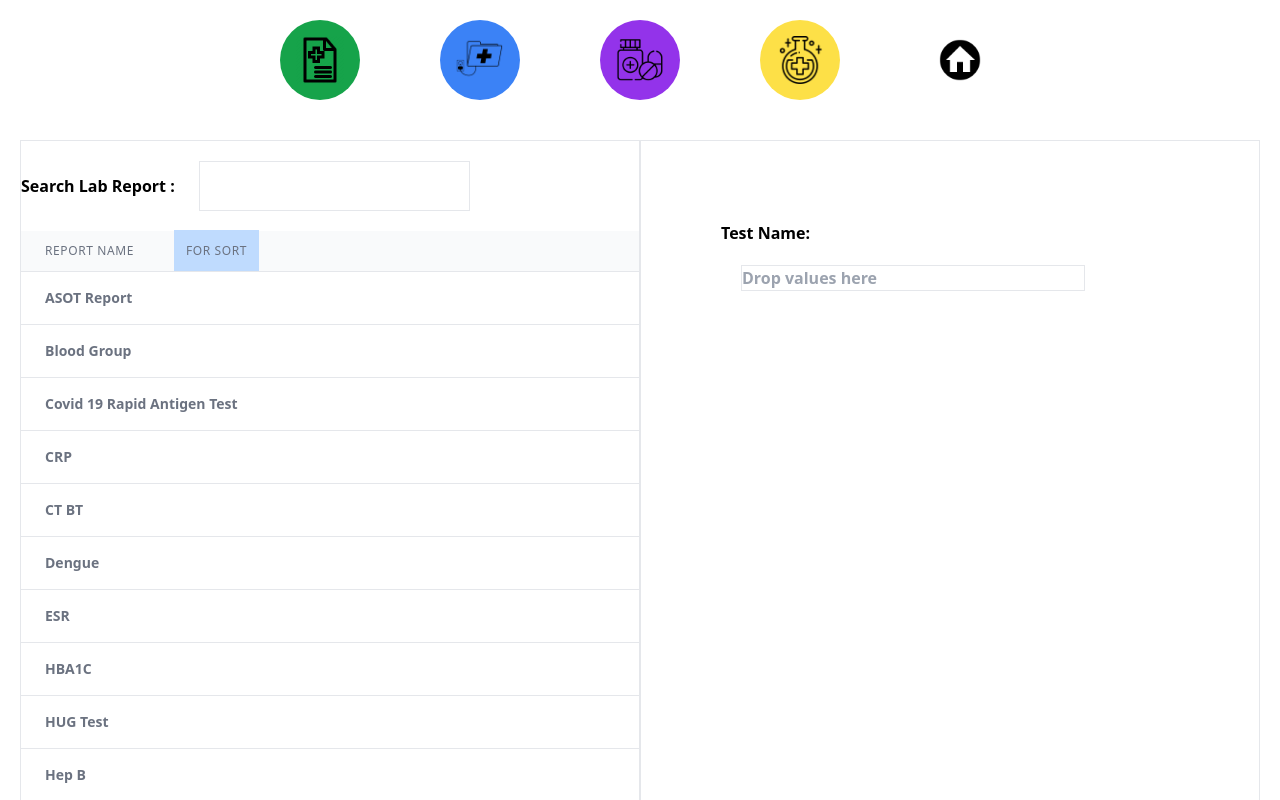
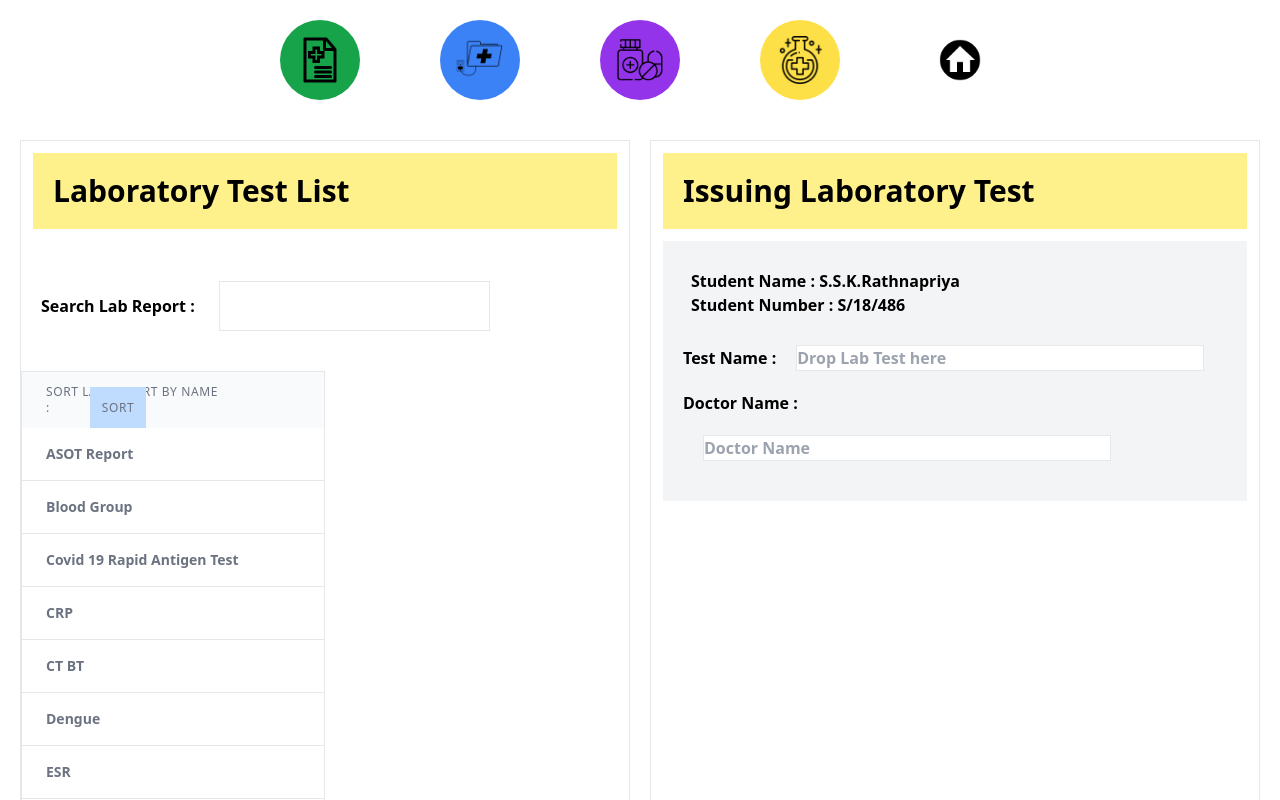
Before and after one commit to CS304-Group-L/E-Health-Pera-tem, a React (Create React App) app: page /IssueLaboratoryTestNew in a window 1280 px wide. Shown: the top 800 px of the page. Built offline with nearby package versions, Linux system fonts and the light colour scheme.

Commit message:
Create Laboratory home page

```diff
--- a/src/App.js
+++ b/src/App.js
@@ -22,6 +22,7 @@ import ViewPastMedicineRecords from "./Pages/ViewPastMedicineRecords";
 import IssueLaboratoryTest from "./Pages/DoctorLabPages/IssueLaboratoryTest";
 import CreateMedical from "./Pages/CreateMedical";
 import IssueLaboratoryTestNew from "./Pages/IssueLaboratoryTestNew";
+import Laboratory from "./Pages/Laboratory/Laboratory_Home";
 
 
 const router = createBrowserRouter([
@@ -70,7 +71,9 @@ const router = createBrowserRouter([
 
   {path : "/CreateMedical",element : <CreateMedical/>},
 
-  {path : "/IssueLaboratoryTestNew" , element : <IssueLaboratoryTestNew/>}
+  {path : "/IssueLaboratoryTestNew" , element : <IssueLaboratoryTestNew/>},
+
+  {path: "/Laboratory" ,element : <Laboratory/>}
 
 
 ]);
--- a/src/Pages/DoctorLabPages/LabReportTable/Clolumns.js
+++ b/src/Pages/DoctorLabPages/LabReportTable/Clolumns.js
@@ -1,6 +1,6 @@
 export const Columns = [
     {
-        Header :'Report Name',
+        Header :'Sort Lab Report By Name :',
         accessor : 'report_name'
     }
 
--- a/src/Pages/DoctorLabPages/LabReportTable/LabReportTable.js
+++ b/src/Pages/DoctorLabPages/LabReportTable/LabReportTable.js
@@ -10,6 +10,11 @@ export const LabReportTable = ()=>{
 
     const [draggedItem,setDraggedItem] = useState(null);
     const [textBoxValue,setTextBoxValue] = useState('');
+    const [doctorName,setDoctorName] = useState('');
+
+    const handleDoctorNameChange = (e) => {
+        setDoctorName(e.target.value);
+    };
 
     const handleDragStart = (event,item) => {
         console.log('Dragged value:', item);
@@ -59,11 +64,17 @@ export const LabReportTable = ()=>{
 
     return(
 
-        <div className="table-auto border-collapse p-5 ">
-            <div className="grid grid-cols-2 gap-50 table-auto border-collapse">
+        <div className="p-5 pr-5 pl-5 block mb-2 font-semibold font-poppins">
+            <div className="grid grid-cols-2 gap-5 table-auto border-collapse">
             <div className="border">
+                <div className="text-justify-center text-3xl m-3 p-5 bg-yellow-200">
+                    <h1>Laboratory Test List</h1>
+                </div>
+            <div className="justify-center p-5 pr-8">
             <SearchLabTest filter={globalFilter} setFilter={setGlobalFilter}/>
-            <table{...getTableProps()} className="min-w-full divide-y divide-gray-200">
+            </div>
+
+            <table{...getTableProps()} className="border w-1/2  justify-center p-8">
                 <thead className="bg-gray-50">
                     {
                         headerGroups.map((headerGroup)=>(
@@ -73,7 +84,7 @@ export const LabReportTable = ()=>{
                                         <th {...column.getHeaderProps(column.getSortByToggleProps())} className="px-6 py-3 text-left text-xs font-medium text-gray-500 uppercase tracking-wider" >
                                             {column.render('Header')}
                                             <span className="p-3 bg-blue-200 right-0 ml-10">
-                                                {column.isSorted ? (column.isSortedDesc ? ' Des' :  ' Ase'): 'For Sort'}
+                                                {column.isSorted ? (column.isSortedDesc ? 'By Des' :  'By Ase'): 'Sort'}
                                             </span>
 
                                         </th>
@@ -109,17 +120,45 @@ export const LabReportTable = ()=>{
                 </tbody>
             </table>
             </div>
-                <div className="center p-20 border w-full">
-                    <label className="">
-                        Test Name:
+                <div className="center border w-full">
+                    <div className="text-justify-center text-3xl m-3 p-5 bg-yellow-200">
+                    <h1>Issuing Laboratory Test</h1>
+                </div>
+                    <div className="bg-gray-100 m-3 p-5" >
+
+                        <div className="p-1 m-1">
+                            <div>
+                            Student Name : S.S.K.Rathnapriya
+                            </div>
+                               <div>
+                                Student Number : S/18/486
+                                </div>
+
+                        </div>
+                    <label >
+                        Test Name :
                     </label>
                 <input
         type="text"
         value={textBoxValue}
         onChange={handleTextBoxChange}
-        placeholder="Drop values here"
+        placeholder="Drop Lab Test here"
         className="border w-3/4 m-5 center"
       />
+      <div>
+                    <label >
+                        Doctor Name :
+                    </label>
+                <input
+        type="text"
+        value={doctorName}
+                        onChange={handleDoctorNameChange}
+        placeholder="Doctor Name"
+        className="border w-3/4 m-5 center"
+      />
+                    </div>
+                    </div>
+
                 </div>
 
             </div>
--- /dev/null
+++ b/src/Pages/Laboratory/Laboratory_Home.js
@@ -0,0 +1,67 @@
+import React from "react";
+import newLabTest from "../../Assets/new_lab_test.png";
+import draftLabTest from "../../Assets/draft_lab_test.png";
+import submitedLabTest from "../../Assets/submit_lab_test.png";
+import allLabTest from "../../Assets/all_lab_reports.png"
+import { Link } from "react-router-dom";
+
+const options = [
+  {
+    id: 1,
+    name: "New Lab Report Request",
+    bg_color: "bg-green-500",
+    img: newLabTest,
+    path:""
+  },
+  {
+    id: 2,
+    name: "Drafted Lab Reports",
+    bg_color: "bg-red-300",
+    img: draftLabTest,
+    path:""
+  },
+  { id: 3,
+    name: "Submitted Lab Reports",
+    bg_color: "bg-blue-300",
+    img: submitedLabTest,
+    path:""
+  },
+  {
+    id: 4,
+    name: "All Lab Report Types",
+    bg_color: "bg-purple-300",
+    img: allLabTest,
+    path:""
+  },
+];
+
+
+function Laboratory() {
+  return (
+    <div>
+    <div className = "flex justify-center">
+      <div className="grid w-1/2 grid-cols-2 gap-10 mt-20 ">
+        {options.map((item) => (
+          <button key={item.id} className={`flex flex-col items-center p-5 ${item.bg_color} hover:shadow-lg transform hover:scale-110 transition-all duration-300`}>
+            <Link to={item.path}>
+            <img
+              className="justify-center  h-32"
+              src={item.img}
+              alt="icon"
+            />
+            </Link>
+            <div className="flex justify-center text-end">
+
+              {item.name}
+
+            </div>
+
+          </button>
+        ))}
+      </div>
+      </div>
+    </div>
+  );
+}
+
+export default Laboratory;
--- a/src/Pages/Services.jsx
+++ b/src/Pages/Services.jsx
@@ -8,7 +8,7 @@ const buttons = [
   {id: 2, name: "Staff", path: "/DoctorBoard"},
   {id: 3, name: "Doctor", path: "/DoctorBoard"},
   {id: 4, name: "Pharmacy", path: "/Pharmacy"},
-  {id: 5, name: "Laboratary", path: "/Pharmacy"},
+  {id: 5, name: "Laboratary", path: "/Laboratory"},
   {id: 6, name: "Ward", path: "/Pharmacy"},
   {id: 7, name: "Nurse", path: "/Pharmacy"},
 ]
```
Also changed, not shown: src/Pages/LabReports/ASOT_Report.js (added), src/Pages/Laboratory/DraftedLabReport.js (added), src/Pages/Laboratory/NewLabReportRequest.js (added), src/Pages/Laboratory/SubmittedLabReport.js (added).
